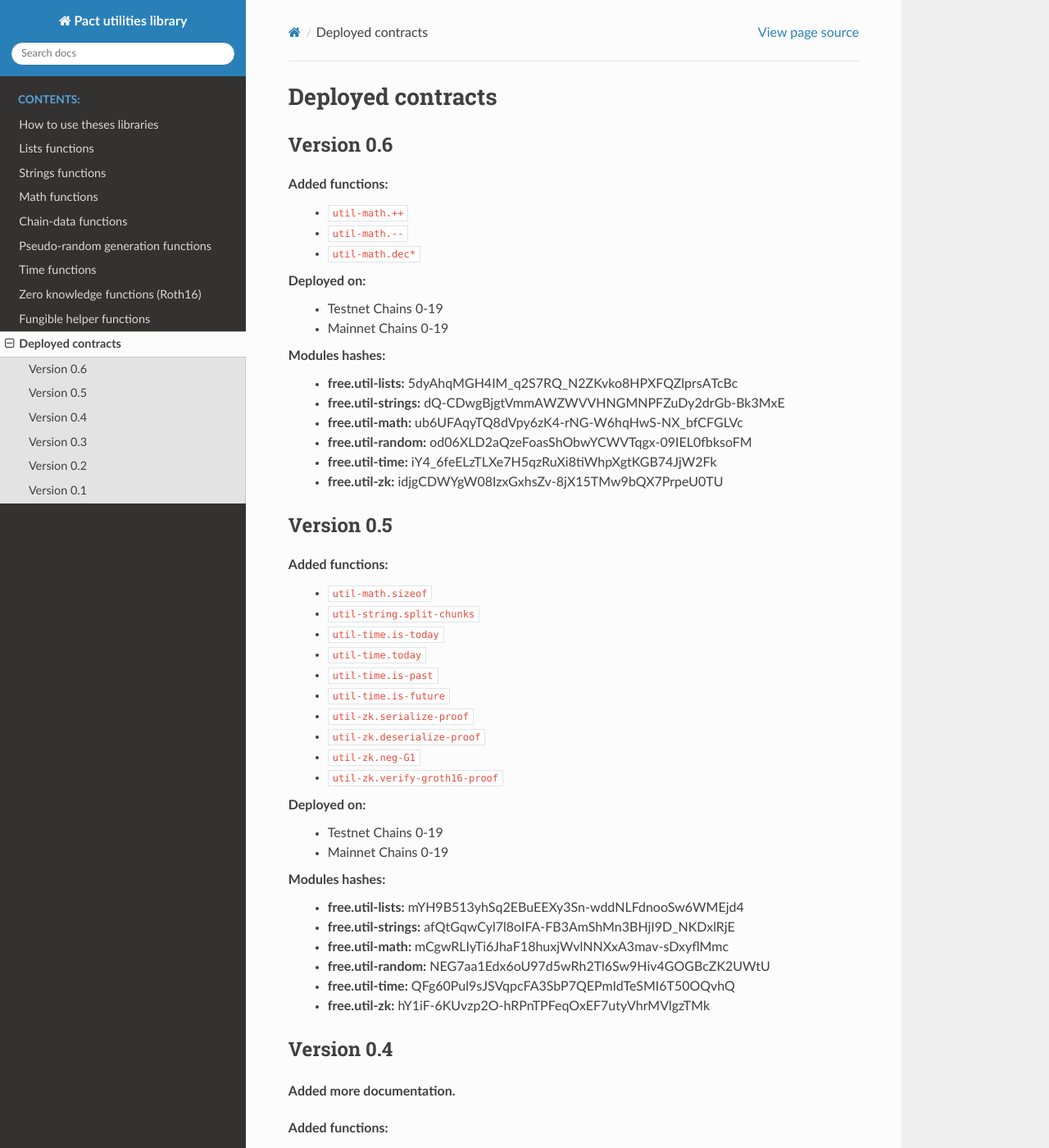
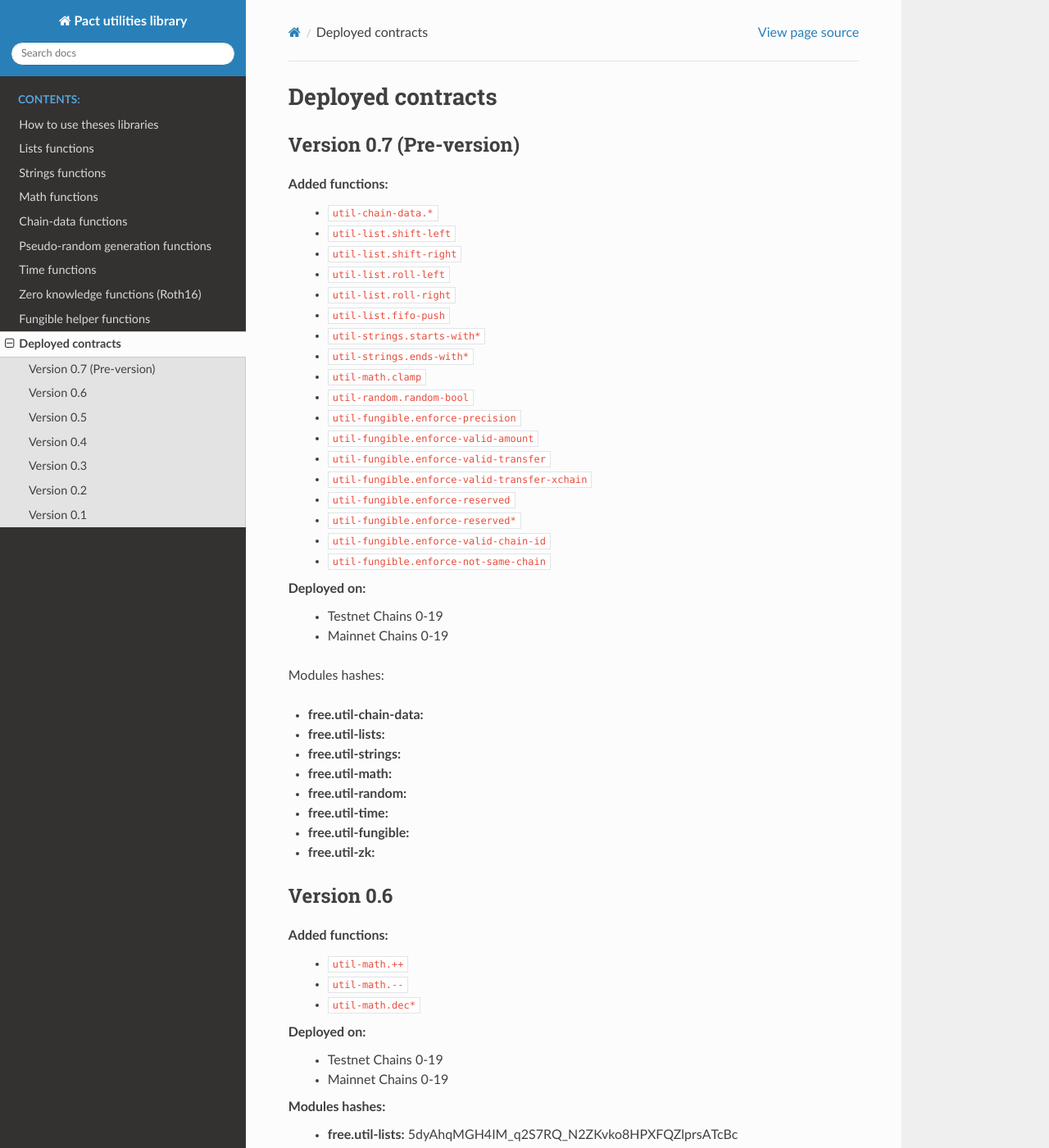
Before and after one commit to CryptoPascal31/pact-util-lib, a Sphinx documentation site: the page built from docs/source/deployed.rst, in a window 1280 px wide and 1400 px high. Shown: the whole window at 82% size. Built offline with Sphinx 7.4.7 and the Read the Docs theme 2.0.0, drawn with Linux system fonts in a browser that asks for light colours.

```diff
--- a/docs/source/deployed.rst
+++ b/docs/source/deployed.rst
@@ -1,5 +1,44 @@
 Deployed contracts
 ==================
+
+Version 0.7 (Pre-version)
+~~~~~~~~~~~
+
+Added functions:
+  * ``util-chain-data.*``
+  * ``util-list.shift-left``
+  * ``util-list.shift-right``
+  * ``util-list.roll-left``
+  * ``util-list.roll-right``
+  * ``util-list.fifo-push``
+  * ``util-strings.starts-with*``
+  * ``util-strings.ends-with*``
+  * ``util-math.clamp``
+  * ``util-random.random-bool``
+  * ``util-fungible.enforce-precision``
+  * ``util-fungible.enforce-valid-amount``
+  * ``util-fungible.enforce-valid-transfer``
+  * ``util-fungible.enforce-valid-transfer-xchain``
+  * ``util-fungible.enforce-reserved``
+  * ``util-fungible.enforce-reserved*``
+  * ``util-fungible.enforce-valid-chain-id``
+  * ``util-fungible.enforce-not-same-chain``
+
+Deployed on:
+  * Testnet Chains 0-19
+  * Mainnet Chains 0-19
+
+Modules hashes:
+
+* **free.util-chain-data:**
+* **free.util-lists:**
+* **free.util-strings:**
+* **free.util-math:**
+* **free.util-random:**
+* **free.util-time:**
+* **free.util-fungible:**
+* **free.util-zk:**
+
 
 Version 0.6
 ~~~~~~~~~~~
```
